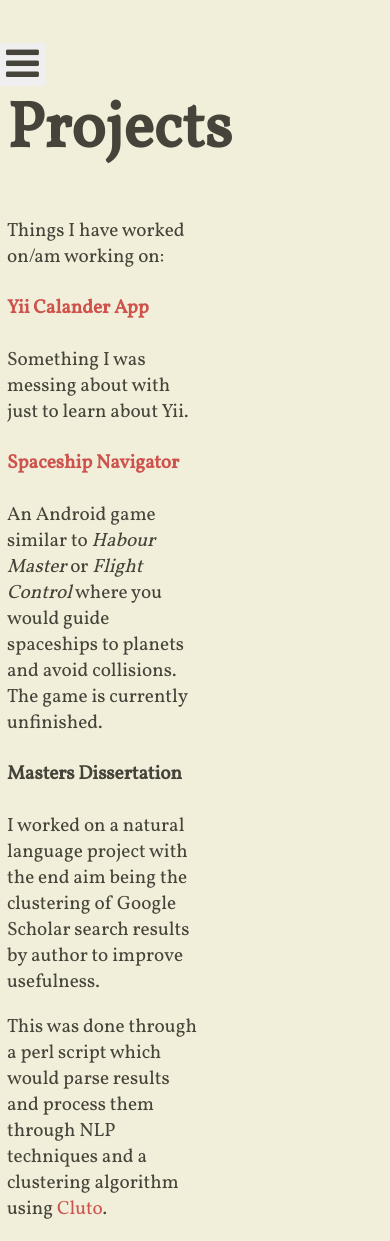
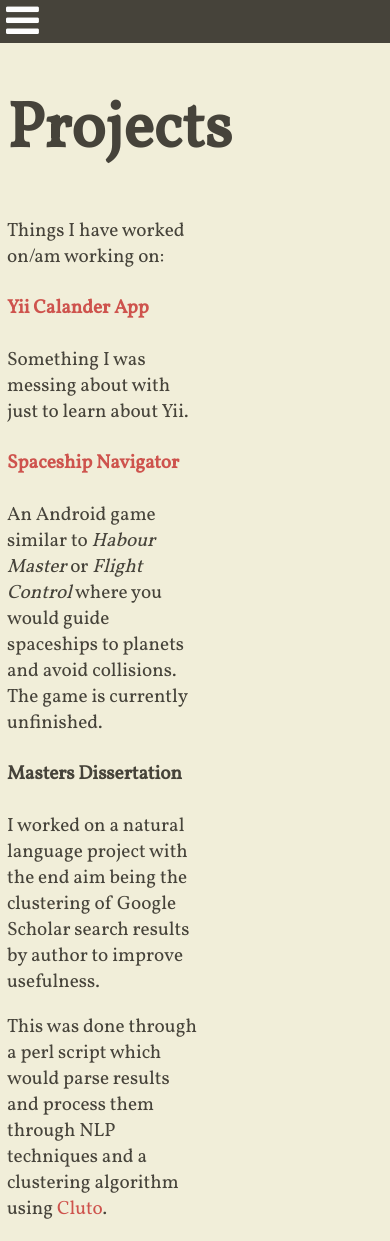
Before and after one commit to lewisp6/lewisp6.github.io, a Jekyll site: the page built from projects/index.html, in a window 390 px wide. Built offline with Jekyll 4.4.1, drawn with Linux system fonts in a browser that asks for light colours; nearby versions of some CDN libraries.

Commit message:
simple responsive menu

```diff
--- a/_includes/sidebar.html
+++ b/_includes/sidebar.html
@@ -5,8 +5,8 @@
   </span>
   </button>
   <ul class="sidebar__list" id="primaryNavigation">
-    <li class="sidebar__item"><a href="/">Home</a></li>
-    <li class="sidebar__item"><a href="/cv">CV</a></li>
-    <li class="sidebar__item"><a href="/projects">Projects</a></li>
+    <a class="sidebar__link" href="/"><li class="sidebar__item">Home</li></a>
+    <a class="sidebar__link" href="/cv"><li class="sidebar__item">CV</li></a>
+    <a class="sidebar__link" href="/projects"><li class="sidebar__item">Projects</li></a>
   </ul>
 </div>
--- a/_sass/_sidebar.scss
+++ b/_sass/_sidebar.scss
@@ -11,6 +11,8 @@
       width: 100%;
       margin: 0;
       padding: 0;
+      float: none;
+      background-color: $text-color;
   }
 
   &__list {
@@ -25,15 +27,17 @@
     }
   }
 
+  &__item {
+    @media (max-width: 768px) {
+      text-align: center;
+    }
+  }
+
   &__button {
     display: none;
-    background-color: palette(echo-test, nav);
     border-style: none;
-
-    &:hover {
-      background-color: palette(echo-test, nav);
-      color: #000000;
-    }
+    background-color: $text-color;
+    color: $button-color;
 
     @media (max-width: 768px) {
       display: block;
--- /dev/null
+++ b/_sass/_variables.scss
@@ -0,0 +1,4 @@
+$text-color: #46433A;
+$anchor-text-color: #CE534D;
+$background-color: #F1EED9;
+$button-color: #FDFDFD;
--- a/assets/main.scss
+++ b/assets/main.scss
@@ -1,9 +1,7 @@
 ---
 ---
 
-$text-color: #46433A;
-$anchor-text-color: #CE534D;
-$background-color: #F1EED9;
+@import 'variables';
 
 body {
 	font-family: 'Vollkorn', serif;
```
